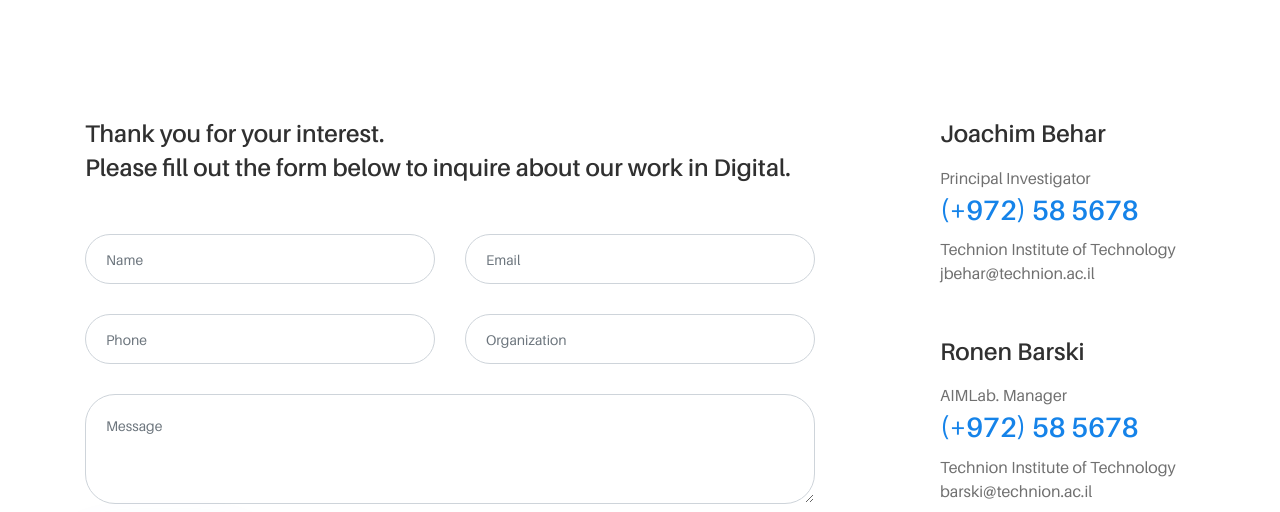
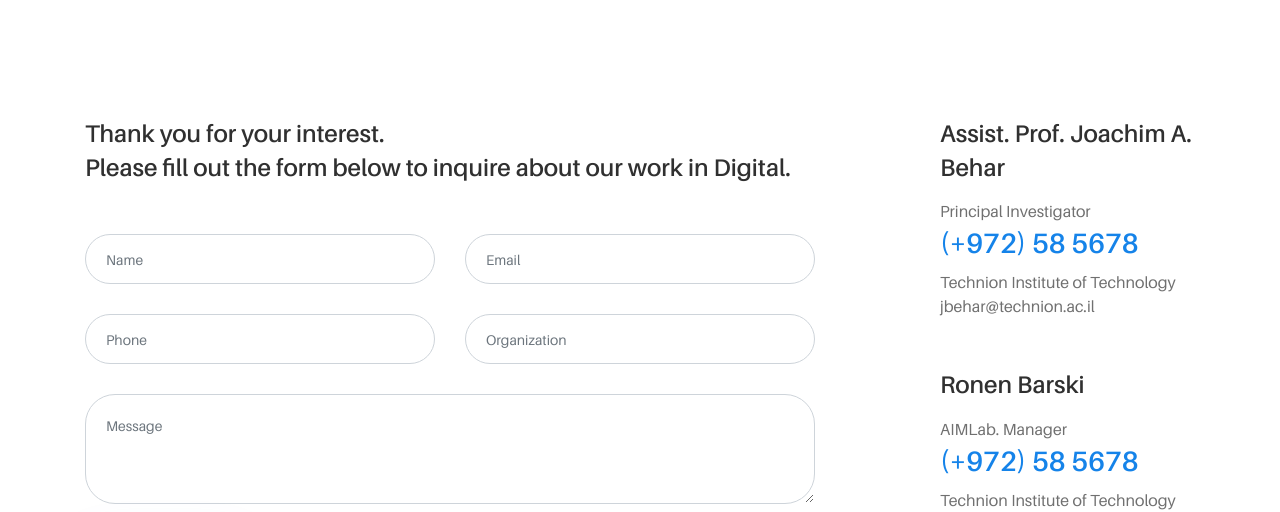
Before and after one commit to alon-begin/aim-lab.github.io, a website: page contact.html in a window 1280 px wide. Shown: the part 293-805 px from the top of the page. Drawn offline with Linux system fonts and the light colour scheme; files whose address does not match are found by name.

Commit message:
Update contact.html

```diff
--- a/contact.html
+++ b/contact.html
@@ -176,7 +176,7 @@
                     <div class="contact-sidebar-area mb-80">
                         <!-- Single Sidebar Area -->
                         <div class="single-contact-card mb-50">
-                            <h4>Joachim Behar</h4>
+                            <h4>Assist. Prof. Joachim A. Behar</h4>
                             <h6>Principal Investigator</h6>
                             <h3>(+972) 58 5678</h3>
                             <h6>Technion Institute of Technology<br>jbehar@technion.ac.il</h6>
```
